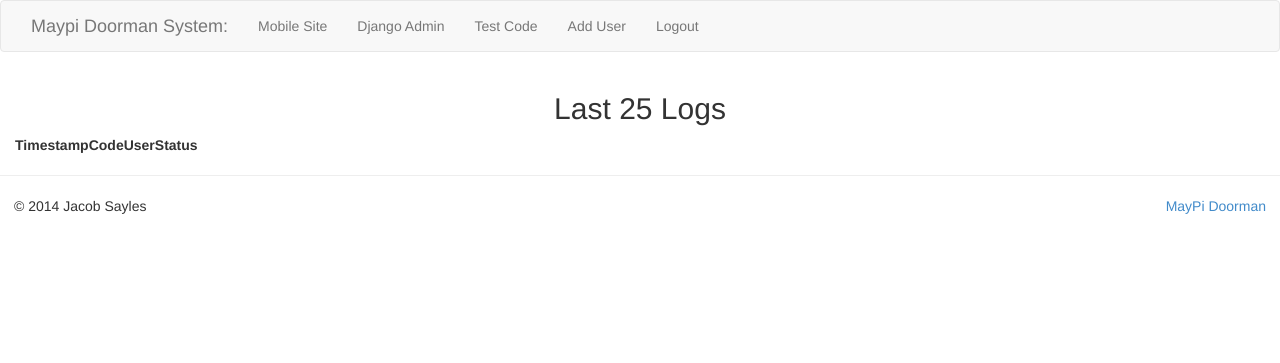
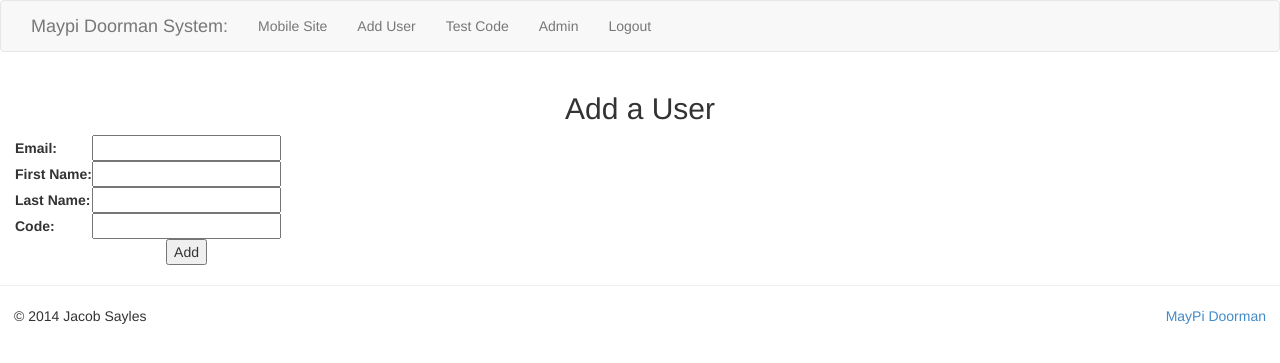
Before and after one commit to jsayles/maypi, a Django app: page /add/ in a window 1280 px wide. Shown: the top 363 px of the page. Run offline with Django 3.2, Linux system fonts and the light colour scheme; the visitor is signed in with stand-in values (Sample User, id 1); lists and menus that the app fills with data are empty; parts of the project's set-up code (start-up, migrations or seed data) failed here and were passed over; some libraries are stand-ins or nearby versions.

Commit message:
new add user form and it's ugly as shit

```diff
--- a/maypi/views.py
+++ b/maypi/views.py
@@ -21,7 +21,7 @@ def home(request):
 
 @login_required
 def add_user(request):
-	return render(request, "home.html", {})
+	return render(request, "add_user.html", {})
 
 @login_required
 def test_code(request):
--- /dev/null
+++ b/templates/add_user.html
@@ -0,0 +1,17 @@
+{% extends 'base.html' %}
+
+{% block content %}
+<h2>Add a User</h2>
+<div>
+	<form method="POST">{% csrf_token %}
+	<table>
+		<tr><th>Email:</th><td><input name="email" /></td></tr>
+		<tr><th>First Name:</th><td><input name="first_name" /></td></tr>
+		<tr><th>Last Name:</th><td><input name="last_name" /></td></tr>
+		<tr><th>Code:</th><td><input name="code" /></td></tr>
+		<tr><th></th><td><input type="submit" value="Add" /></td></tr>
+	</table>
+	</form>
+</div>
+
+{% endblock %}
--- a/templates/base.html
+++ b/templates/base.html
@@ -27,9 +27,9 @@
 						{% if user.is_authenticated %}
 							<li><a href="{% url 'mobile' %}">Mobile Site</a></li>
 							{% if user.is_superuser %}
-							<li><a tabindex="-1" href="{% url 'admin:index' %}">Django Admin</a></li>
+							<li><a href="{% url 'add_user' %}">Add User</a></li>
 							<li><a href="{% url 'test_code' %}">Test Code</a></li>
-							<li><a href="{% url 'add_user' %}">Add User</a></li>
+							<li><a tabindex="-1" href="{% url 'admin:index' %}">Admin</a></li>
 							{% endif %}
 							<li><a tabindex="-1" href="/logout/">Logout</a></li>
 						{% else %}
```
